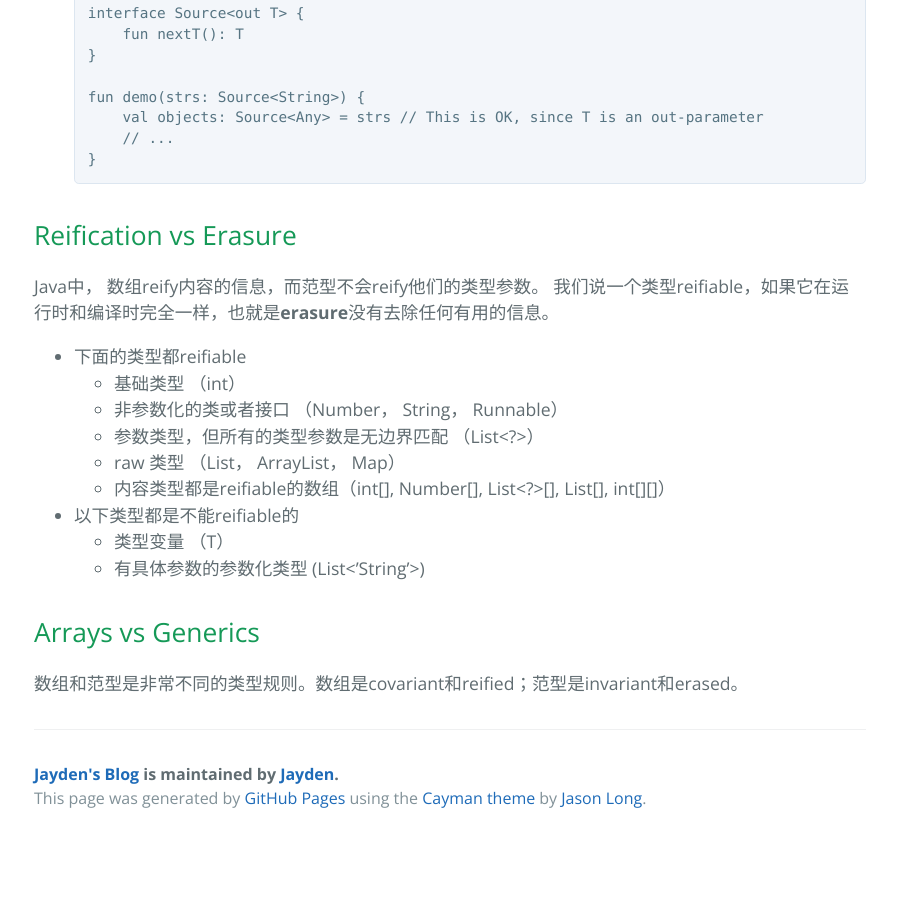
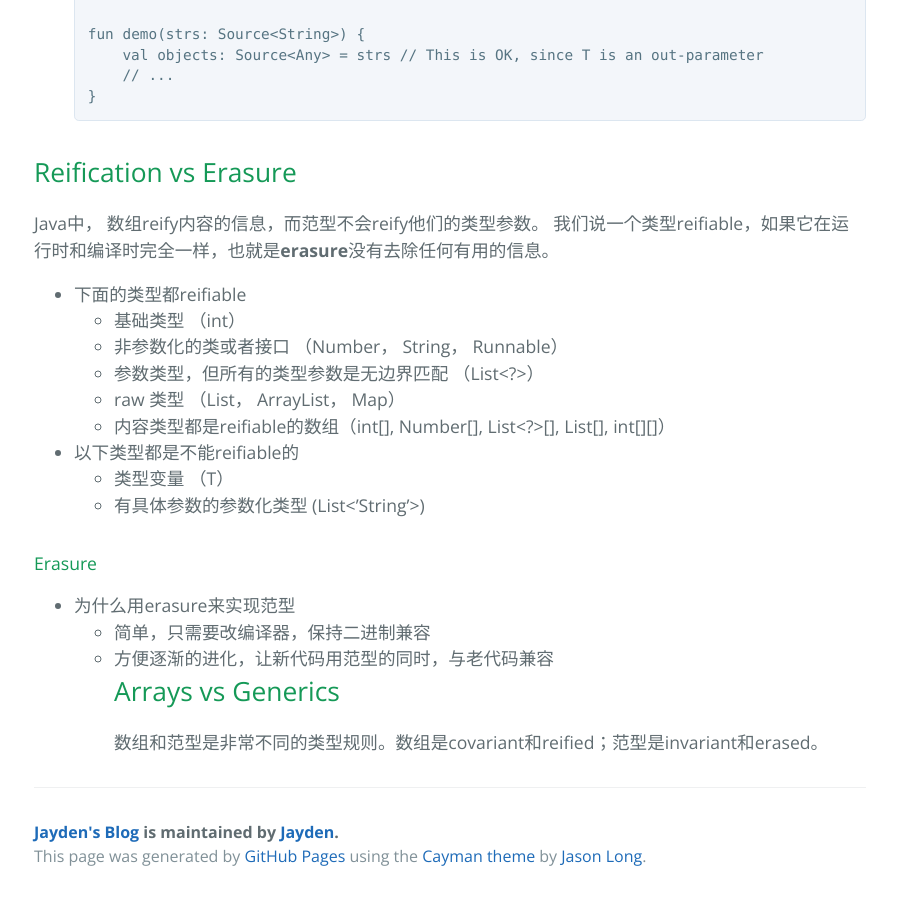
Before and after one commit to dreamhb/dreamhb.github.io, a Jekyll site: the page built from _posts/2021-04-24-Effective-Java-Prefer-Lists-to-Arrays.md, in a window 1280 px wide and 900 px high, scrolled down 2044 px. Shown: the whole window, without its empty margins (190-1087 px from the left). Built offline with Jekyll 4.4.1, drawn with Linux system fonts in a browser that asks for light colours; comment, search, counter and statistics services are not loaded; before the commit the page ends 2886 px from its top, so only the background shows below that.

Commit message:
add erasure content

```diff
--- a/_posts/2021-04-24-Effective-Java-Prefer-Lists-to-Arrays.md
+++ b/_posts/2021-04-24-Effective-Java-Prefer-Lists-to-Arrays.md
@@ -86,5 +85,9 @@ Java中， 数组reify内容的信息，而范型不会reify他们的类型参
     *   类型变量 （T）
     *   有具体参数的参数化类型 (List<'String'>)
 
+#### Erasure
+*   为什么用erasure来实现范型
+    *   简单，只需要改编译器，保持二进制兼容
+    *   方便逐渐的进化，让新代码用范型的同时，与老代码兼容
 ## Arrays vs Generics
 数组和范型是非常不同的类型规则。数组是covariant和reified；范型是invariant和erased。
```
Also changed, not shown: other parts of _posts/2021-04-24-Effective-Java-Prefer-Lists-to-Arrays.md (+0 -1 lines).
